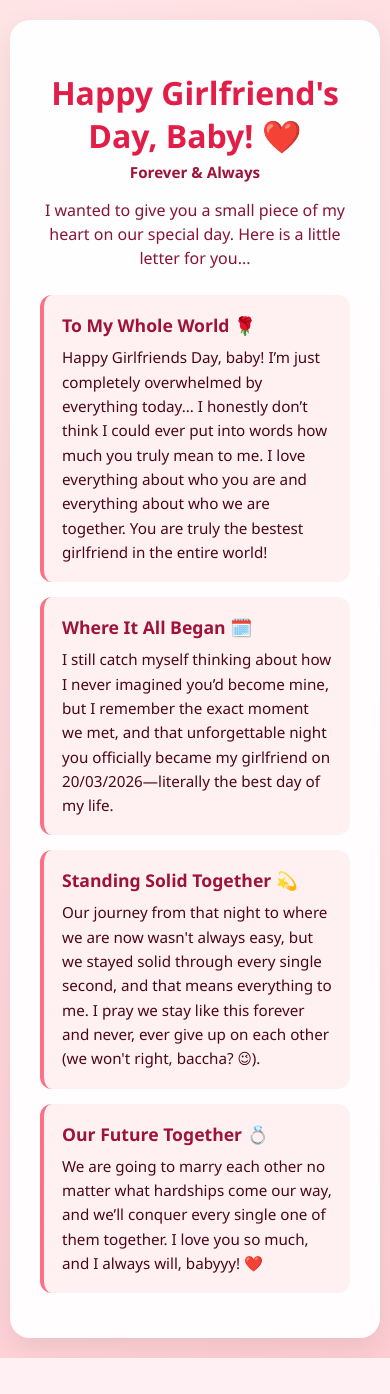
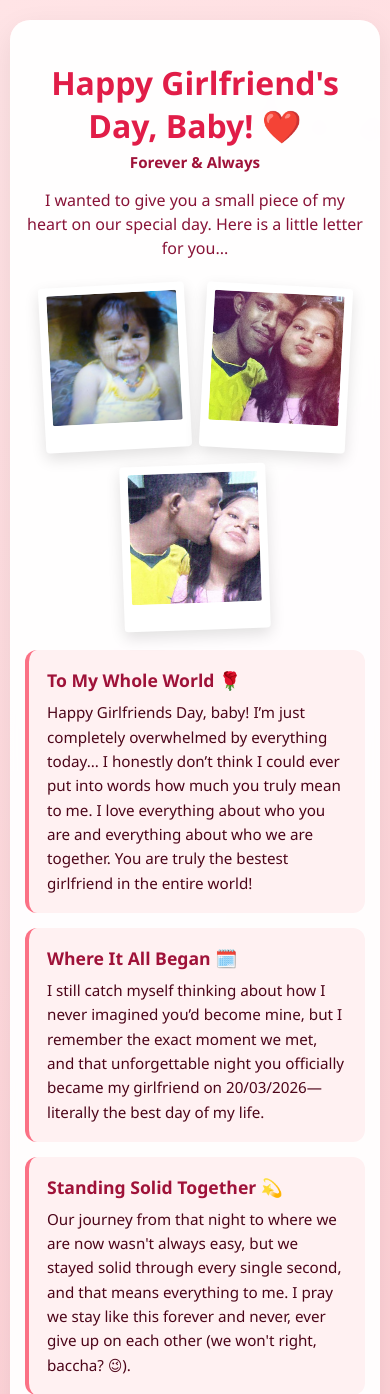
Before and after one commit to 9870299v-hue/GF_website, a Flask app: page / in a window 390 px wide. Shown: the top 1394 px of the page. Before the commit the page ends 1358 px from the top, so only its background shows below. Run offline with Flask 3, Linux system fonts and the light colour scheme.

Commit message:
Update index.html

```diff
--- a/templates/index.html
+++ b/templates/index.html
@@ -39,20 +39,11 @@
         }
 
         @keyframes float {
-            0% {
-                transform: translateY(0) rotate(0deg);
-                opacity: 0;
-            }
-            20% {
-                opacity: 0.8;
-            }
-            100% {
-                transform: translateY(-100vh) rotate(360deg);
-                opacity: 0;
-            }
+            0% { transform: translateY(0) rotate(0deg); opacity: 0; }
+            20% { opacity: 0.8; }
+            100% { transform: translateY(-100vh) rotate(360deg); opacity: 0; }
         }
 
-        /* Assigning different speeds/delays to hearts */
         .h1 { left: 10%; animation-duration: 7s; animation-delay: 0s; }
         .h2 { left: 25%; animation-duration: 5s; animation-delay: 1.5s; font-size: 26px; }
         .h3 { left: 45%; animation-duration: 8s; animation-delay: 0.5s; }
@@ -115,30 +106,61 @@
             line-height: 1.6;
         }
 
-        /* Polaroids */
+        /* Polaroids Desktop */
         .polaroid {
             position: absolute;
             background: white;
-            padding: 10px 10px 25px 10px;
-            box-shadow: 0 8px 20px rgba(0, 0, 0, 0.15);
-            border-radius: 4px;
+            padding: 12px 12px 30px 12px;
+            box-shadow: 0 10px 25px rgba(0, 0, 0, 0.18);
+            border-radius: 6px;
             z-index: 5;
         }
 
         .polaroid img {
-            width: 160px;
-            height: 160px;
+            width: 200px;
+            height: 200px;
+            object-fit: cover;
+            border-radius: 4px;
+        }
+
+        .p1 { top: 5%; left: 3%; transform: rotate(-8deg); }
+        .p2 { top: 12%; right: 3%; transform: rotate(6deg); }
+        .p3 { bottom: 5%; left: 4%; transform: rotate(5deg); }
+
+        /* Gallery for Mobile */
+        .mobile-gallery {
+            display: none;
+            gap: 15px;
+            justify-content: center;
+            flex-wrap: wrap;
+            margin: 20px 0;
+        }
+
+        .mobile-polaroid {
+            background: white;
+            padding: 8px 8px 22px 8px;
+            box-shadow: 0 6px 15px rgba(0, 0, 0, 0.12);
+            border-radius: 4px;
+            display: inline-block;
+        }
+
+        .mobile-polaroid img {
+            width: 130px;
+            height: 130px;
             object-fit: cover;
             border-radius: 2px;
         }
 
-        .p1 { top: 5%; left: 4%; transform: rotate(-8deg); }
-        .p2 { top: 12%; right: 4%; transform: rotate(6deg); }
-        .p3 { bottom: 5%; left: 5%; transform: rotate(5deg); }
+        .mp1 { transform: rotate(-3deg); }
+        .mp2 { transform: rotate(3deg); }
+        .mp3 { transform: rotate(-2deg); }
 
-        @media (max-width: 900px) {
-            .polaroid { display: none; }
+        /* Mobile Adjustments */
+        @media (max-width: 1024px) {
+            .polaroid { display: none; } /* Hide floating side images on small screens */
+            .mobile-gallery { display: flex; } /* Show stacked gallery inside card on mobile */
             body { padding: 20px 10px; }
+            .main-card { padding: 20px 15px; }
         }
     </style>
 </head>
@@ -154,7 +176,7 @@
         <div class="heart h6">💗</div>
     </div>
 
-    <!-- Polaroid Photos -->
+    <!-- Polaroid Photos (Desktop Side View) -->
     <div class="polaroid p1">
         <img src="{{ url_for('static', filename='photo1.jpg') }}" alt="Photo 1">
     </div>
@@ -171,6 +193,19 @@
         <div class="subtitle">{{ data.subtitle }}</div>
         <p class="intro-text">{{ data.intro }}</p>
 
+        <!-- Polaroid Photos (Mobile Inline View) -->
+        <div class="mobile-gallery">
+            <div class="mobile-polaroid mp1">
+                <img src="{{ url_for('static', filename='photo1.jpg') }}" alt="Photo 1">
+            </div>
+            <div class="mobile-polaroid mp2">
+                <img src="{{ url_for('static', filename='photo2.jpg') }}" alt="Photo 2">
+            </div>
+            <div class="mobile-polaroid mp3">
+                <img src="{{ url_for('static', filename='photo3.jpg') }}" alt="Photo 3">
+            </div>
+        </div>
+
         {% for card in data.cards %}
         <div class="card-section">
             <h3>{{ card.title }}</h3>
```
